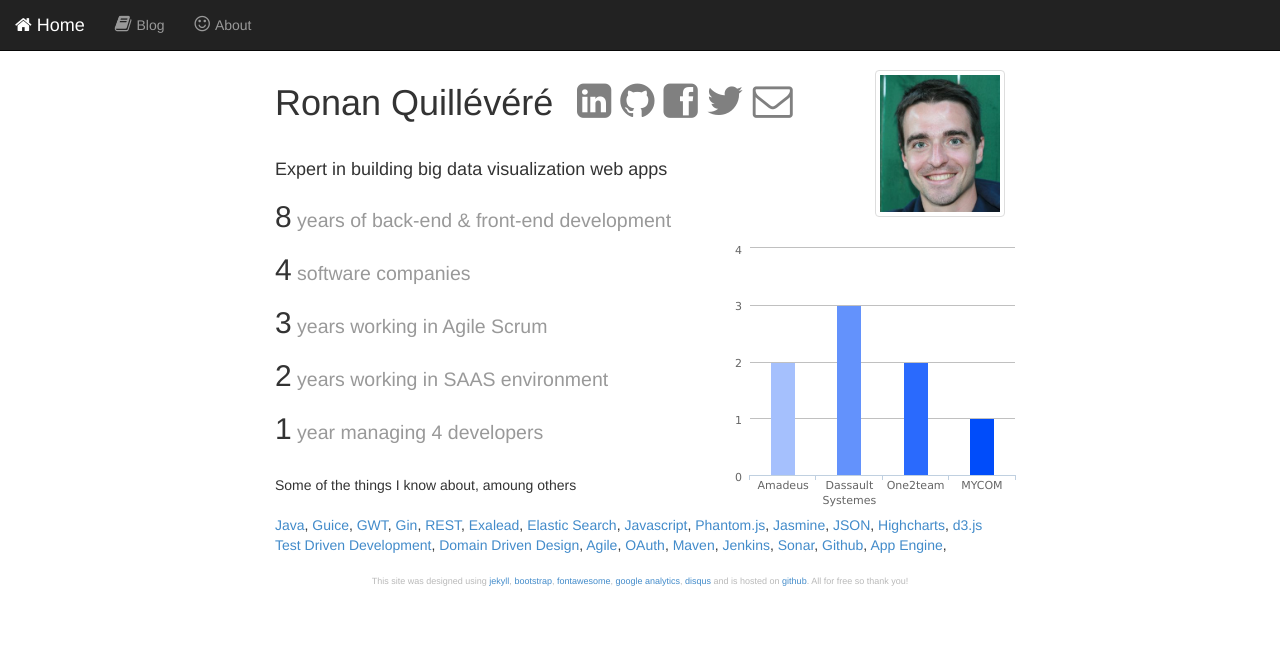
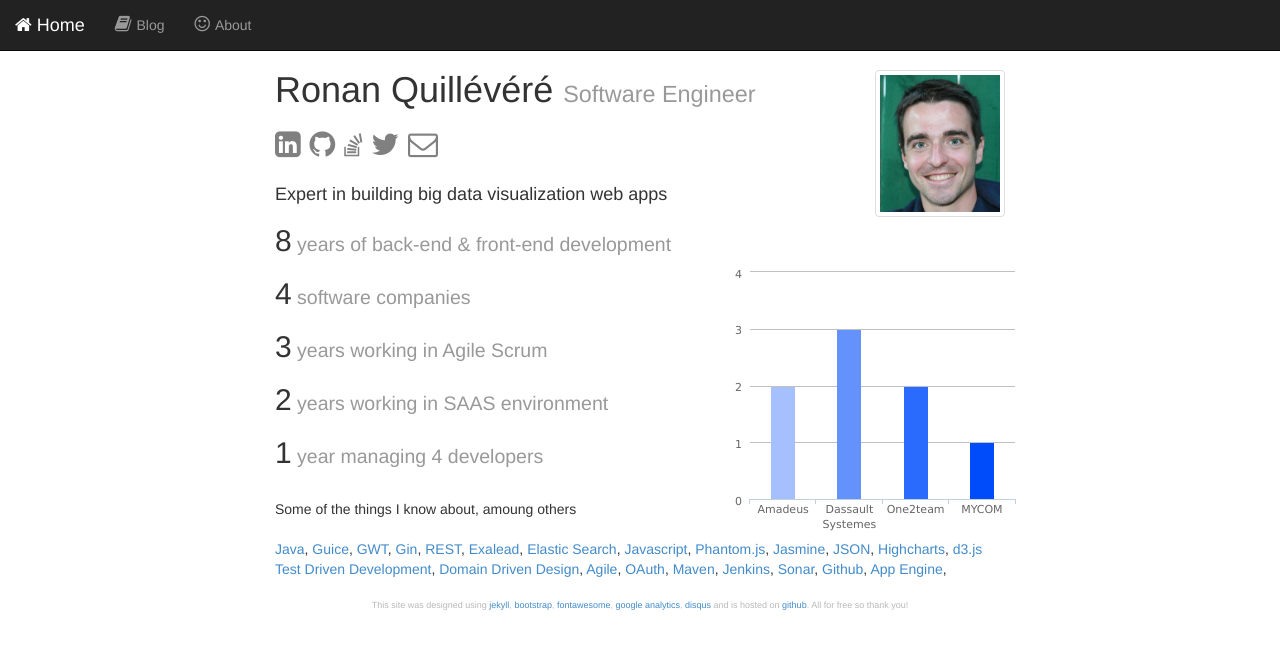
Before and after one commit to ronanquillevere/ronanquillevere.github.io, a Jekyll site: the page built from index.html, in a window 1280 px wide. Shown: the top 649 px of the page. Built offline with Jekyll 4.4.1, drawn with Linux system fonts in a browser that asks for light colours; Markdown is read by kramdown in place of the engine named in the settings.

Commit message:
improvements

```diff
--- a/css/animation.css
+++ b/css/animation.css
@@ -82,14 +82,14 @@
 
 @-webkit-keyframes biggerLinkIcon {
     100% {
-        font-size: 4.3rem;
+        font-size: 3.5rem;
     }
 }
 
 
 @keyframes biggerLinkIcon {
     100% {
-        font-size: 4.3rem;
+        font-size: 3.5rem;
     }
 }
 
--- a/css/default.css
+++ b/css/default.css
@@ -30,15 +30,19 @@ body {
 }
 
 #profiles {
-	margin-top: 20px;
-    margin-left: 20px;
-	line-height: 8rem;
-	display: inline;
+	margin-top: 15px;
+    line-height: 5rem;
 }
 
 #profiles i {
 	margin-right: 5px;
-	font-size: 4rem;
+	font-size: 3rem;
+}
+
+#profiles i.fa-stack-overflow{
+    font-size: 2.3rem;
+    top: -2px;
+    position: relative;
 }
 
 #profiles a {
@@ -65,7 +69,13 @@ body {
     color: red;
 }
 
+#profiles a:hover .fa-stack-overflow {
+    color: orange;
+    top: -2px;
+}
+
  #profiles a:hover .fa-github,
+ #profiles a:hover .fa-stack-overflow,
  #profiles a:hover .fa-facebook-square,
  #profiles a:hover .fa-linkedin-square,
  #profiles a:hover .fa-envelope-o,
@@ -76,7 +86,8 @@ body {
     animation-fill-mode:forwards;
 }
 
-
+#expertise {
+}
 
 #about {
 	margin: 20px;
--- a/index.html
+++ b/index.html
@@ -14,18 +14,19 @@ title: Ronan Quillevere
 <div id="introduction">
 
 
-	<h1>Ronan Quillévéré</h1>
+	<h1>Ronan Quillévéré <small>Software Engineer</small></h1>
 
 
 	<div id="profiles">
 		<a href="http://fr.linkedin.com/in/ronanquillevere"><i class="fa fa-linkedin-square"></i></a>
 		<a href="http://github.com/ronanquillevere"><i class="fa fa-github"></i></a>
-	  	<a href="http://www.facebook.com/ronan.quillevere"><i class="fa fa-facebook-square"></i></a>
+	  	<!-- <a href="http://www.facebook.com/ronan.quillevere"><i class="fa fa-facebook-square"></i></a> -->
+	 	<a href="http://stackoverflow.com/users/1301197/ronan-quillevere"><i class="fa fa-stack-overflow"></i></a>
 	 	<a href="http://twitter.com/RonanQuillevere"><i class="fa fa-twitter"></i></a>
 	 	<a href="mailto:ronan.quillevere@gmail.com"><i class="fa fa-envelope-o"></i></a>
 	</div>
 
-	<h4>Expert in building big data visualization web apps</h4>
+	<h4 id="expertise">Expert in building big data visualization web apps</h4>
 
 	<h2>8<small> years of back-end & front-end development</small></h2>
 	<h2>4<small> software companies</small></h2>
```
